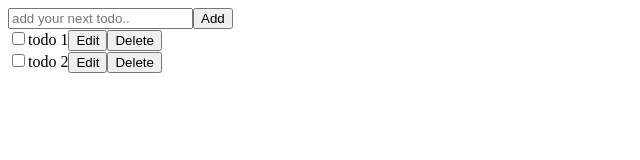
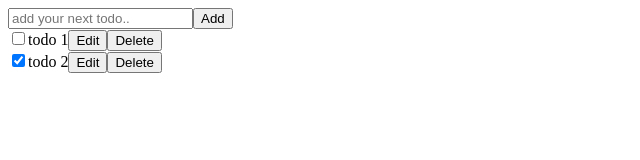
Before and after one commit to anfal17/todo-list-app, a React (Vite) app: page / in a window 1280 px wide. Shown: the top 160 px of the page, without its empty margins (0-640 px from the left). Built offline with nearby package versions, Linux system fonts and the light colour scheme.

Commit message:
implement add and check

```diff
--- a/src/App.jsx
+++ b/src/App.jsx
@@ -2,15 +2,17 @@ import "./App.css";
 import AddTodo from "./components/AddTodo/AddTodo";
 import TodoList from "./components/TodoList/TodoList";
 import { useState } from "react";
+import TodoContext from "./context/TodoContext";
 
 function App() {
   const[list , setList] = useState([
     {id:1, todoData:'todo 1' , finished:false},
-    {id:2, todoData:'todo 2' , finished:false},
+    {id:2, todoData:'todo 2'
+    , finished:true},
   ])
 
   return (
-    <>
+    <TodoContext.Provider >
       <AddTodo updateList={(todo) => setList([
         ...list ,
         {id:(list.length + 1),
@@ -18,8 +20,8 @@ function App() {
           finished: false
         }
       ])}/>
-      <TodoList list = {list}/>
-    </>
+      <TodoList list = {list} updateList= {setList}/>
+    </TodoContext.Provider>
   );
 }
 
--- a/src/components/AddTodo/AddTodo.jsx
+++ b/src/components/AddTodo/AddTodo.jsx
@@ -1,15 +1,24 @@
 import { useState } from "react";
 
-function AddTodo({updateList}) {
+function AddTodo({ updateList }) {
+  const [inputText, setInputText] = useState("");
 
-    const[inputText , setInputText] = useState('');
-
-    return (
+  return (
     <div>
-      <input type="text" placeholder="add your next todo.."
-      onChange={e => setInputText(e.target.value)}
+      <input
+        type="text"
+        value={inputText}
+        placeholder="add your next todo.."
+        onChange={(e) => setInputText(e.target.value)}
       />
-      <button onClick={()=>updateList(inputText)}>Add</button>
+      <button
+        onClick={() => {
+          updateList(inputText);
+          setInputText("");
+        }}
+      >
+        Add
+      </button>
     </div>
   );
 }
--- a/src/components/Todo/Todo.jsx
+++ b/src/components/Todo/Todo.jsx
@@ -1,7 +1,14 @@
-function Todo({ todoData , isFinsihed}) {
+import { useState } from "react";
+
+function Todo({ todoData , isFinishedprop , id , changeFinished}) {
+    // const [finished , setFinished] = useState(isFinishedprop)
   return (
     <div>
-        <input type="checkbox" name="" id="" checked={isFinsihed}/>
+        <input type="checkbox"  id={id} checked={isFinishedprop}
+        onChange={(e)=>{
+            // setFinished(e.target.checked)
+            changeFinished(e.target.checked)
+        }}/>
       {todoData}
       <button>Edit</button>
       <button>Delete</button>
--- a/src/components/TodoList/TodoList.jsx
+++ b/src/components/TodoList/TodoList.jsx
@@ -1,12 +1,26 @@
 import Todo from "../Todo/Todo";
 
-function TodoList({ list}) {
+function TodoList({ list, updateList }) {
   return (
     <div>
       {list.length > 0 &&
-        list.map((todo) => <Todo key={todo.id} isFinsihed={todo.finsihed}
-        todoData={todo.todoData}
-        />)}
+        list.map((todo) => (
+          <Todo
+            key={todo.id}
+            id={todo.id}
+            isFinishedprop={todo.finished}
+            todoData={todo.todoData}
+            changeFinished={(isFinishedprop) => {
+              const updatedList = list.map((t) => {
+                if (t.id === todo.id) {
+                  todo.finished = isFinishedprop;
+                }
+                return t;
+              });
+              updateList(updatedList);
+            }}
+          />
+        ))}
     </div>
   );
 }
--- /dev/null
+++ b/src/context/TodoContext.js
@@ -0,0 +1,3 @@
+import { createContext } from "react";
+
+export default createContext(null)
```
